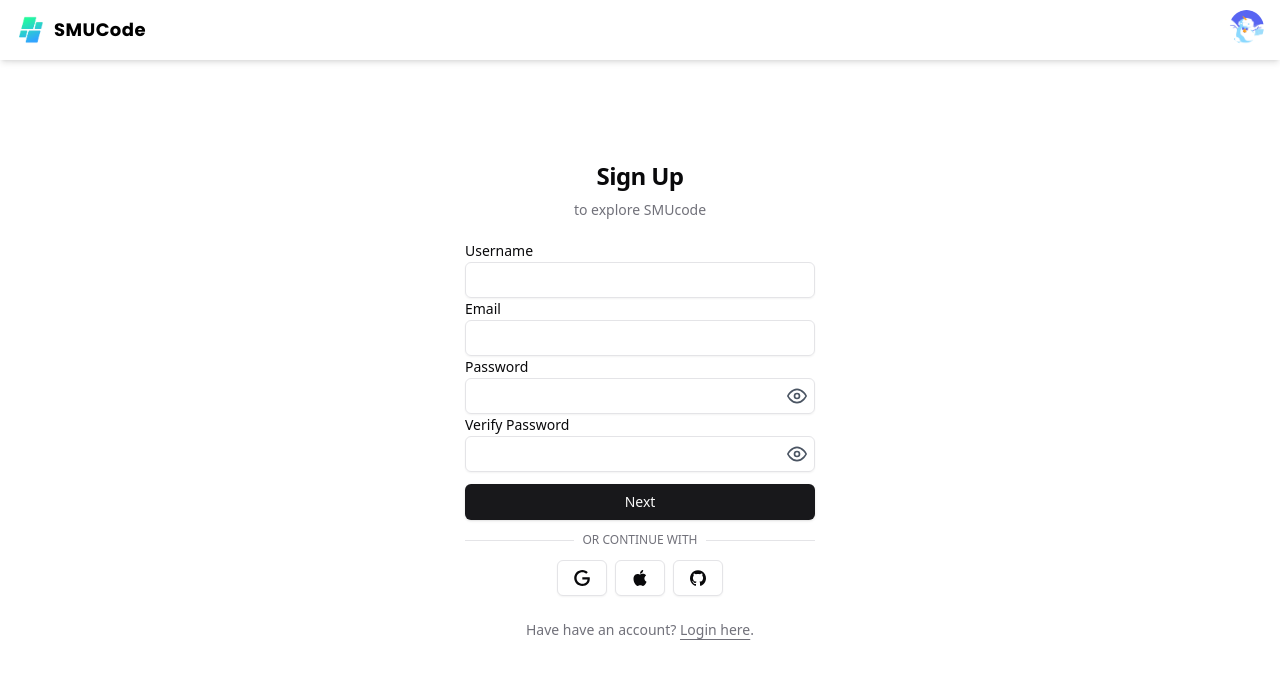
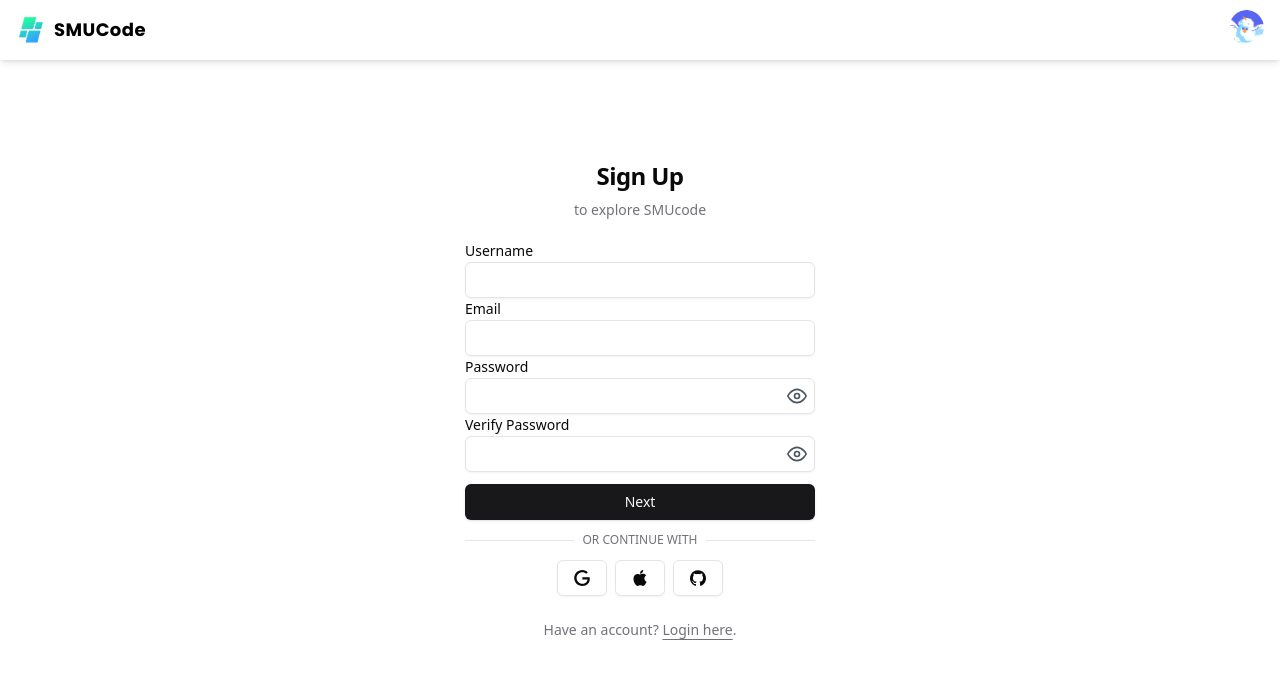
Before and after one commit to cs203-2024/smucode-frontend, a Next.js app: page /signup in a window 1280 px wide. Shown: the top 678 px of the page. Built offline with nearby package versions, Linux system fonts and the light colour scheme.

Commit message:
Update signup page

```diff
--- a/app/signup/page.tsx
+++ b/app/signup/page.tsx
@@ -11,7 +11,7 @@ export default function SignupPage() {
         </div>
         <SignupForm />
         <p className="px-8 text-center text-sm text-muted-foreground">
-          Have have an account?{" "}
+          Have an account?{" "}
           <Link
             href="/login"
             className="underline underline-offset-4 hover:text-primary"
```
Also changed, not shown: 1 other file (tests, documents, lock files or other folders).
